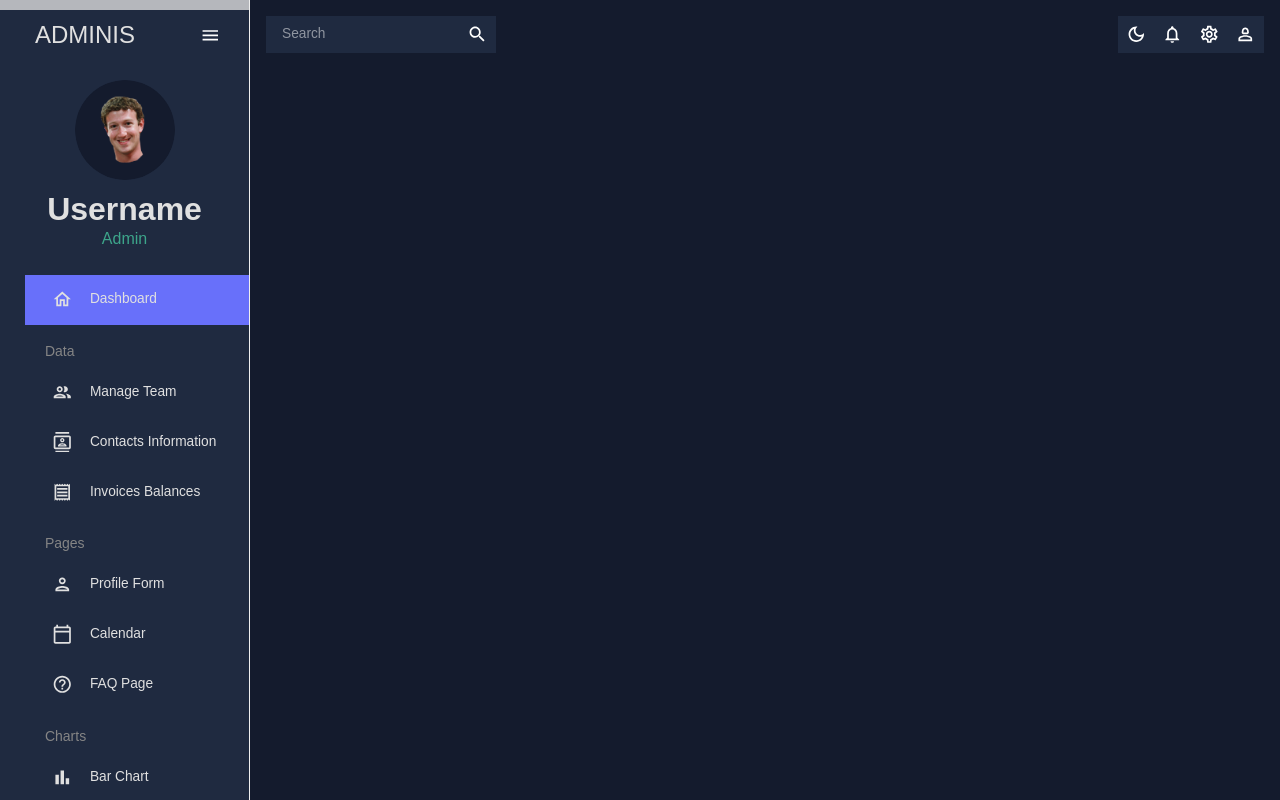
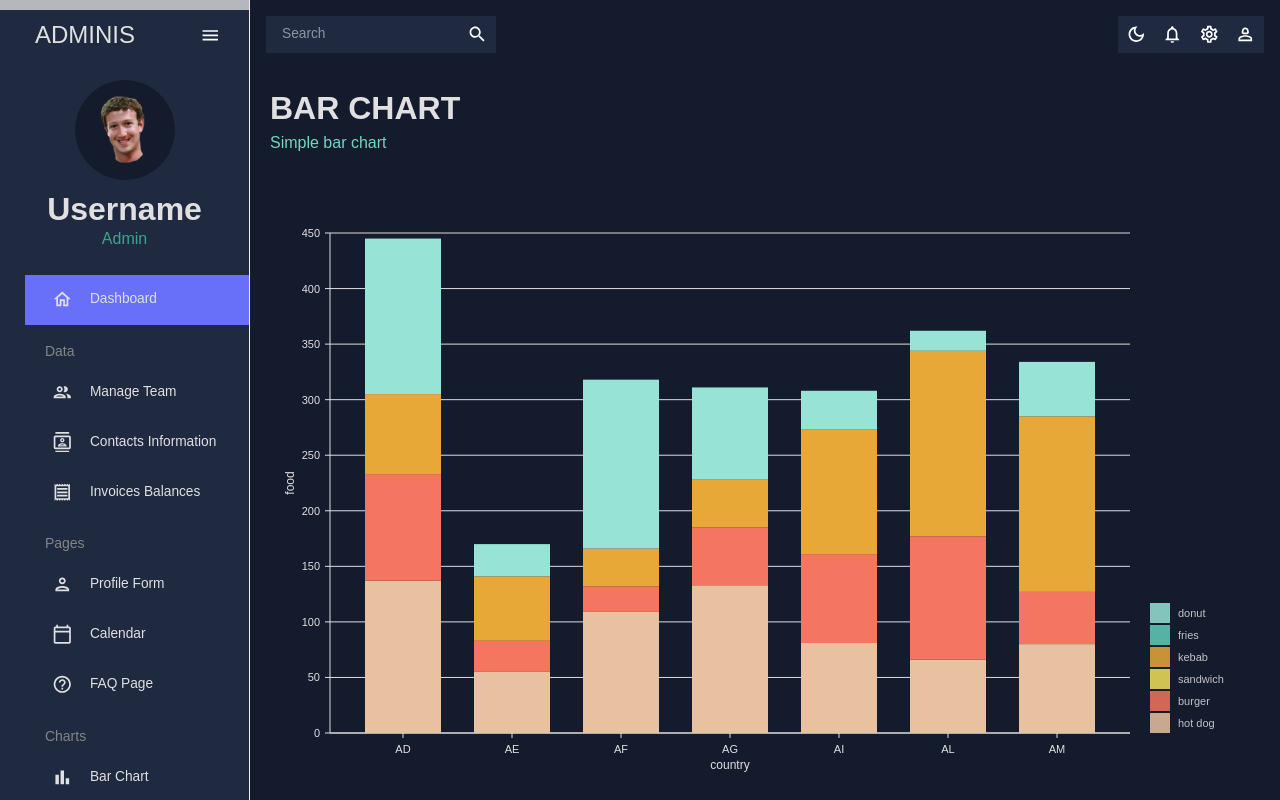
Before and after one commit to AnaPatriciaGraca/IPTSensingGrid, a React (Create React App) app in the folder react-admin/: page /bar in a window 1280 px wide. Shown: the top 800 px of the page. Built offline with nearby package versions, Linux system fonts and the light colour scheme.

Commit message:
Bar Chart Page

```diff
--- a/react-admin/package.json
+++ b/react-admin/package.json
@@ -14,6 +14,7 @@
     "@mui/icons-material": "^5.14.3",
     "@mui/material": "^5.14.3",
     "@mui/x-data-grid": "^6.10.2",
+    "@nivo/bar": "^0.83.0",
     "@testing-library/jest-dom": "^5.17.0",
     "@testing-library/react": "^13.4.0",
     "@testing-library/user-event": "^13.5.0",
--- a/react-admin/src/App.js
+++ b/react-admin/src/App.js
@@ -12,7 +12,7 @@
 import Form from '../src/scenes/form'
 import Calendar from '../src/scenes/calendar'
 import FAQ from '../src/scenes/faq'
-// import Bar from '../src/scenes/bar'
+import Bar from '../src/scenes/bar'
 // import Line from '../src/scenes/line'
 // import Pie from '../src/scenes/pie'
 // import Geography from '../src/scenes/geography'
@@ -38,7 +38,7 @@
               <Route path="/form" element={<Form />} />
               <Route path="/calendar" element={<Calendar />} />
               <Route path="/faq" element={<FAQ />} />
-              {/* <Route path="/bar" element={<Bar />} /> */}
+              <Route path="/bar" element={<Bar />} />
               {/* <Route path="/line" element={<Line />} /> */}
               {/* <Route path="/pie" element={<Pie />} /> */}
               {/* <Route path="/geography" element={<Geography />} /> */}
--- /dev/null
+++ b/react-admin/src/components/BarChart.js
@@ -0,0 +1,130 @@
+import { useTheme } from "@mui/material";
+import { ResponsiveBar } from "@nivo/bar";
+import { tokens } from "../theme";
+import { mockBarData as data } from "../data/mockData";
+
+const BarChart = ({ isDashboard = false }) => {
+  const theme = useTheme();
+  const colors = tokens(theme.palette.mode);
+
+  return (
+    <ResponsiveBar
+      data={data}
+      theme={{
+        // added
+        axis: {
+          domain: {
+            line: {
+              stroke: colors.grey[100],
+            },
+          },
+          legend: {
+            text: {
+              fill: colors.grey[100],
+            },
+          },
+          ticks: {
+            line: {
+              stroke: colors.grey[100],
+              strokeWidth: 1,
+            },
+            text: {
+              fill: colors.grey[100],
+            },
+          },
+        },
+        legends: {
+          text: {
+            fill: colors.grey[100],
+          },
+        },
+      }}
+      keys={["hot dog", "burger", "sandwich", "kebab", "fries", "donut"]}
+      indexBy="country"
+      margin={{ top: 50, right: 130, bottom: 50, left: 60 }}
+      padding={0.3}
+      valueScale={{ type: "linear" }}
+      indexScale={{ type: "band", round: true }}
+      colors={{ scheme: "nivo" }}
+      defs={[
+        {
+          id: "dots",
+          type: "patternDots",
+          background: "inherit",
+          color: "#38bcb2",
+          size: 4,
+          padding: 1,
+          stagger: true,
+        },
+        {
+          id: "lines",
+          type: "patternLines",
+          background: "inherit",
+          color: "#eed312",
+          rotation: -45,
+          lineWidth: 6,
+          spacing: 10,
+        },
+      ]}
+      borderColor={{
+        from: "color",
+        modifiers: [["darker", "1.6"]],
+      }}
+      axisTop={null}
+      axisRight={null}
+      axisBottom={{
+        tickSize: 5,
+        tickPadding: 5,
+        tickRotation: 0,
+        legend: isDashboard ? undefined : "country", // changed
+        legendPosition: "middle",
+        legendOffset: 32,
+      }}
+      axisLeft={{
+        tickSize: 5,
+        tickPadding: 5,
+        tickRotation: 0,
+        legend: isDashboard ? undefined : "food", // changed
+        legendPosition: "middle",
+        legendOffset: -40,
+      }}
+      enableLabel={false}
+      labelSkipWidth={12}
+      labelSkipHeight={12}
+      labelTextColor={{
+        from: "color",
+        modifiers: [["darker", 1.6]],
+      }}
+      legends={[
+        {
+          dataFrom: "keys",
+          anchor: "bottom-right",
+          direction: "column",
+          justify: false,
+          translateX: 120,
+          translateY: 0,
+          itemsSpacing: 2,
+          itemWidth: 100,
+          itemHeight: 20,
+          itemDirection: "left-to-right",
+          itemOpacity: 0.85,
+          symbolSize: 20,
+          effects: [
+            {
+              on: "hover",
+              style: {
+                itemOpacity: 1,
+              },
+            },
+          ],
+        },
+      ]}
+      role="application"
+      barAriaLabel={function (e) {
+        return e.id + ": " + e.formattedValue + " in country: " + e.indexValue;
+      }}
+    />
+  );
+};
+
+export default BarChart;
--- /dev/null
+++ b/react-admin/src/scenes/bar/index.js
@@ -0,0 +1,16 @@
+import { Box } from '@mui/material'
+import Header from '../../components/Header'
+import BarChart from '../../components/BarChart'
+
+const Bar = () => {
+    return (
+        <Box m='20px'>
+            <Header title='BAR CHART' subtitle='Simple bar chart'/>
+            <Box height='75vh'>
+                <BarChart />
+            </Box>
+        </Box>
+    )
+}
+
+export default Bar
```
Also changed, not shown: 1 other file (tests, documents, lock files or other folders).
